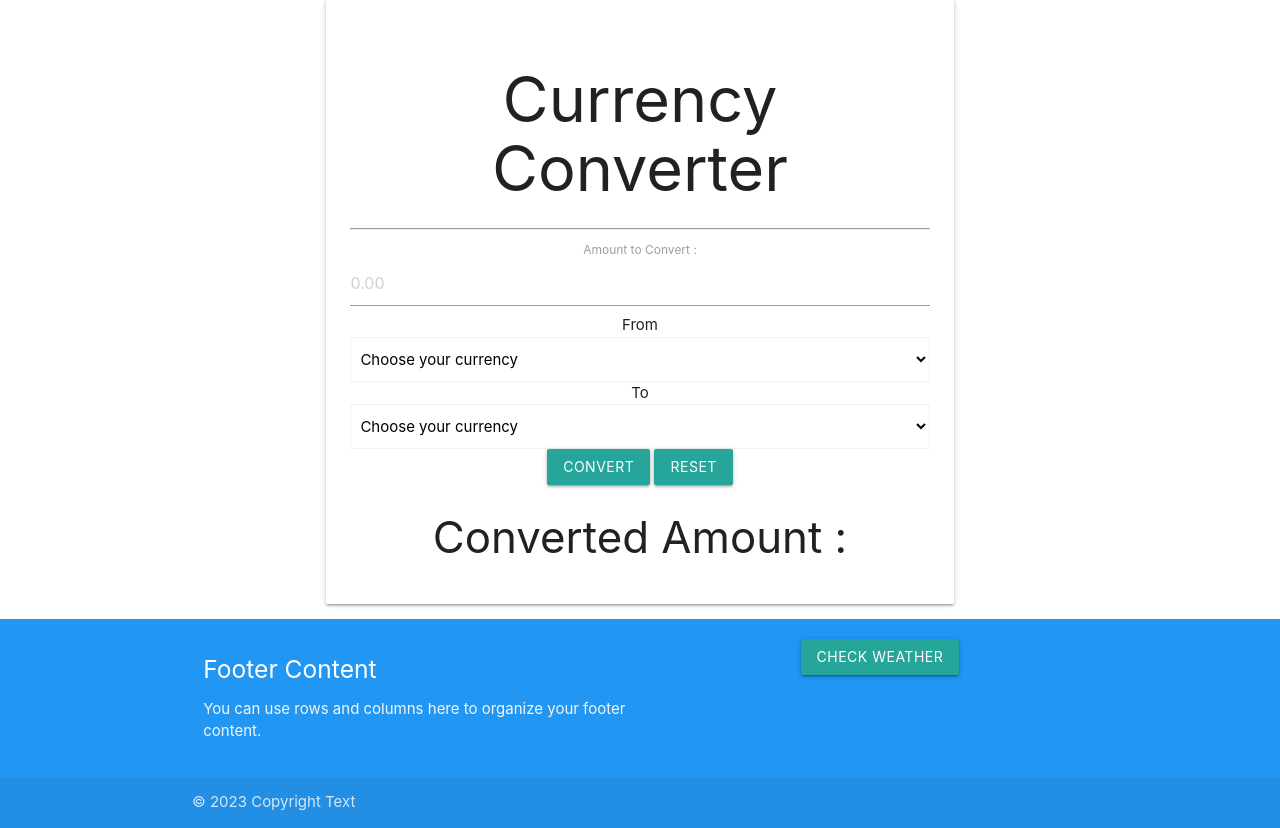
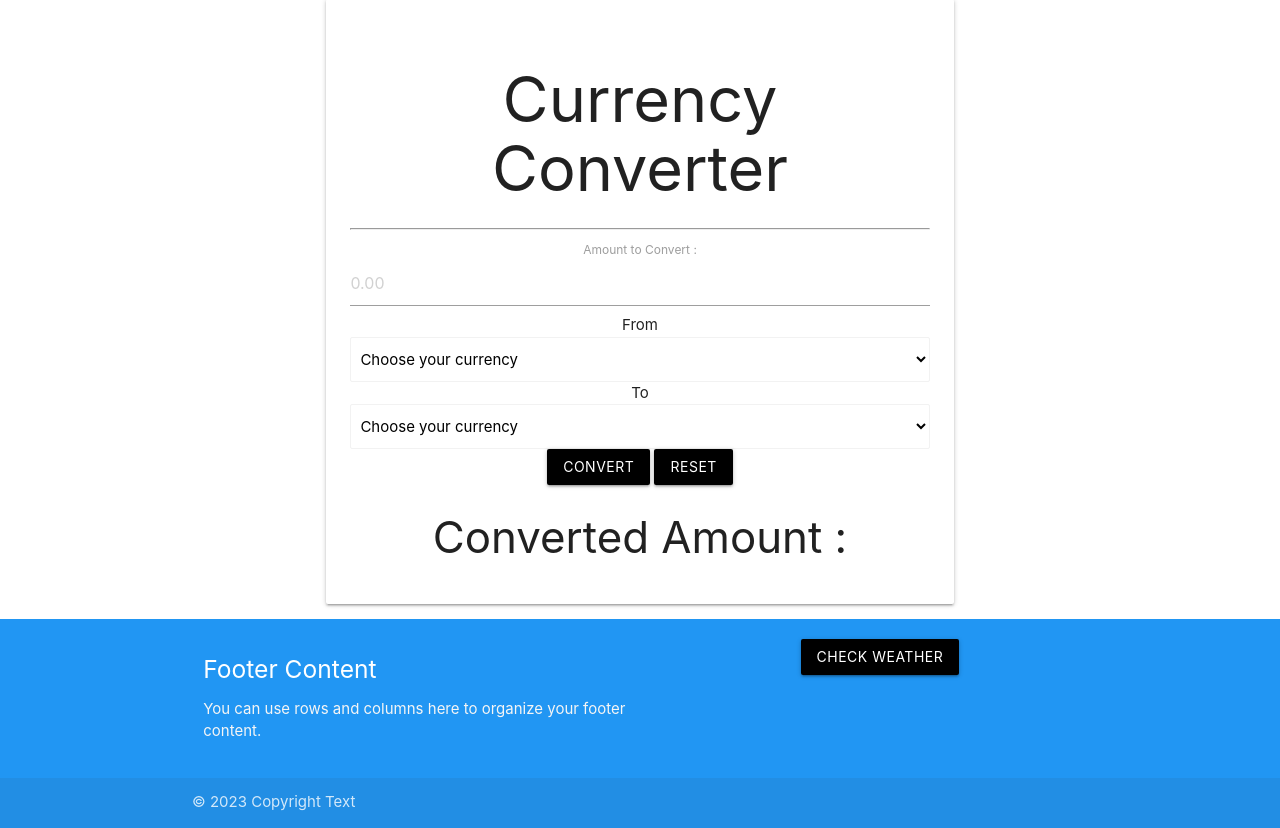
Before and after one commit to ibuttimer/in-for-a-penny, a Django app: page /convert/ in a window 1280 px wide. Shown: the part 136-964 px from the top of the page. Run offline with Django 4.2, Linux system fonts and the light colour scheme; some libraries are stand-ins or nearby versions.

Commit message:
style all buttons with black color

```diff
--- a/templates/base/convert.html
+++ b/templates/base/convert.html
@@ -150,11 +150,11 @@
                     </div>
                     <div>
                         <!-- convert button -->
-                        <button class="convert btn" type="submit">
+                        <button class="convert btn black" type="submit">
                             Convert
                         </button>
                         <!-- reset button -->
-                        <button class="btn" onclick="clearVal()">
+                        <button class="btn black" onclick="clearVal()">
                             Reset
                         </button>
                     </div>
--- a/templates/base/weather.html
+++ b/templates/base/weather.html
@@ -18,12 +18,12 @@
             <div class="container">
               <form>
                 <input type="text" placeholder="Search for a city" autofocus>
-                <button class="btn" type="submit">SUBMIT</button>
+                <button class="btn black" type="submit">SUBMIT</button>
                 <span class="msg"></span>
               </form>
             </div>
             <div class="card-action">
-              <button class="btn" type="button" onClick="window.location.reload()">
+              <button class="btn black" type="button" onClick="window.location.reload()">
                 Reset
               </button>
             </div>
--- a/templates/footer.html
+++ b/templates/footer.html
@@ -8,7 +8,7 @@
           <p class="grey-text text-lighten-4">You can use rows and columns here to organize your footer content.</p>
         </div>
         <div class="col l4 offset-l2 s12">
-          <a href="{% url 'base:weather' %}" class="btn">Check Weather</a>
+          <a href="{% url 'base:weather' %}" class="btn black">Check Weather</a>
         </div>
       </div>
     </div>
```
